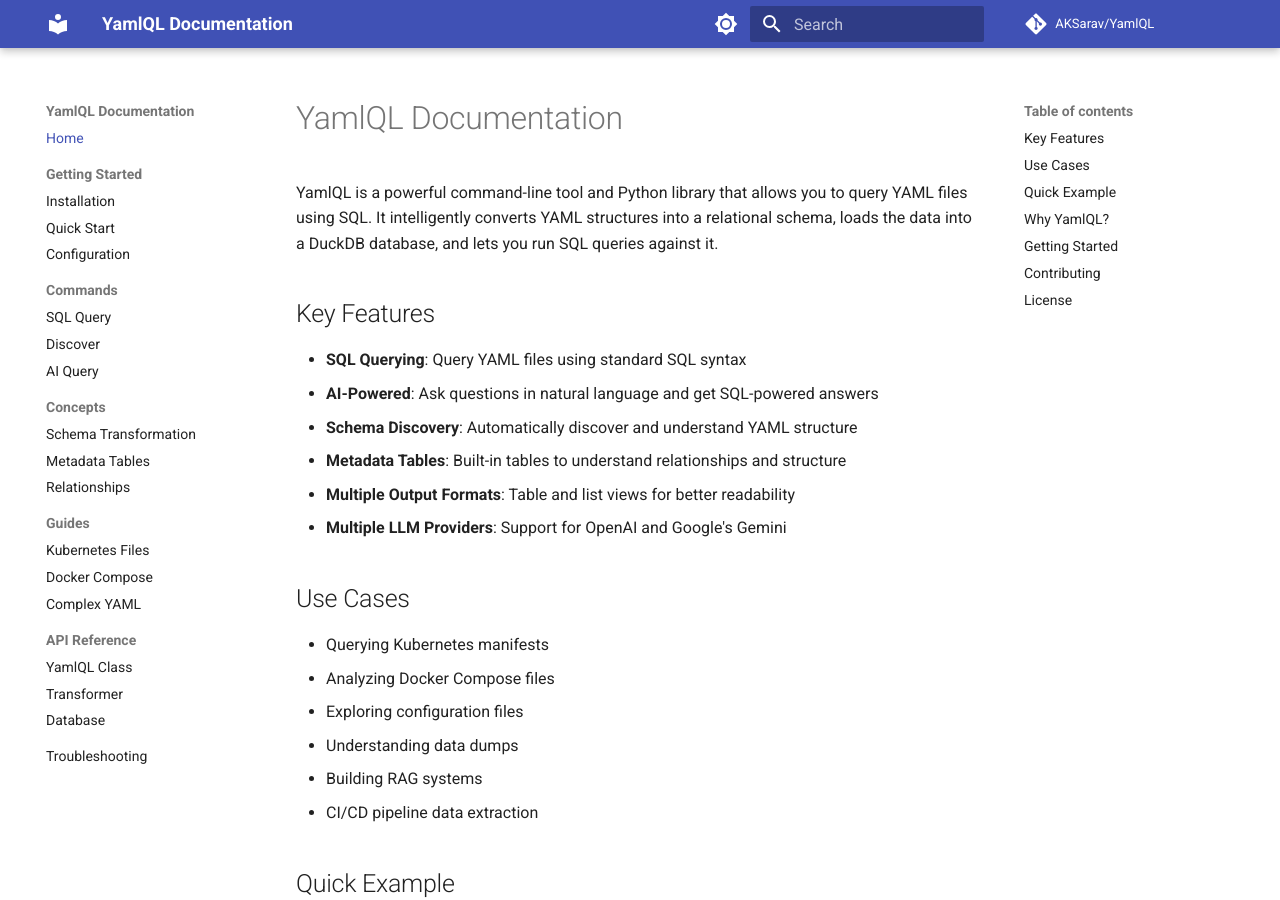
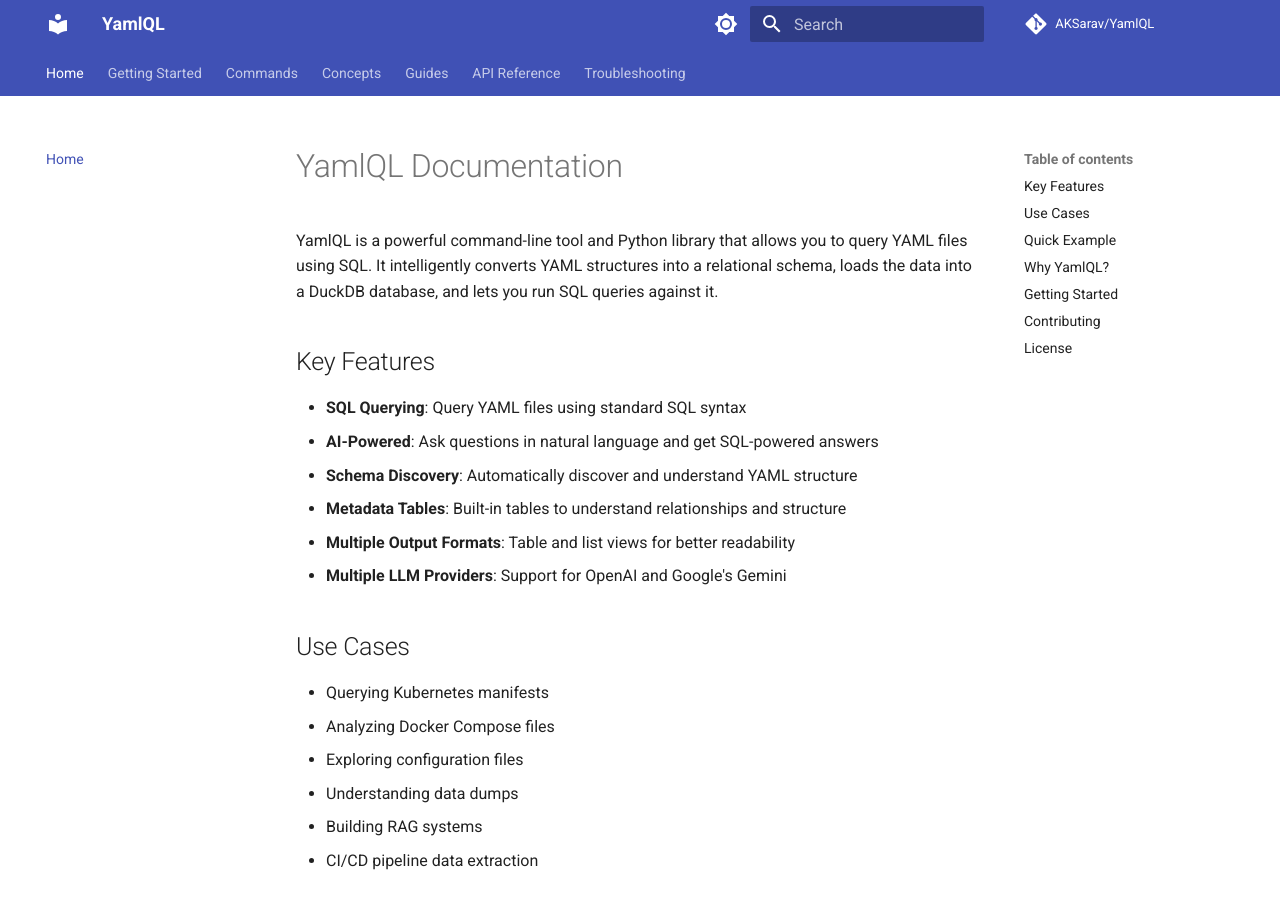
Before and after one commit to AKSarav/YamlQL, an MkDocs documentation site: the page built from docs/index.md, in a window 1280 px wide and 900 px high. Built offline with MkDocs 1.6.1 and Material for MkDocs 9.7.7, drawn with Linux system fonts in a browser that asks for light colours; comment, search, counter and statistics services are not loaded.

Commit message:
mkdocs changes for docs

```diff
--- a/mkdocs.yml
+++ b/mkdocs.yml
@@ -1,19 +1,16 @@
-site_name: YamlQL Documentation
-site_description: Documentation for YamlQL - Query YAML files with SQL
+site_name: YamlQL
+site_description: Query YAML files using SQL
 repo_url: https://github.com/AKSarav/YamlQL
 repo_name: AKSarav/YamlQL
 
 theme:
   name: material
   features:
-    - navigation.instant
-    - navigation.tracking
+    - navigation.tabs
     - navigation.sections
     - navigation.expand
-    - navigation.top
+    - search.suggest
     - search.highlight
-    - search.share
-    - search.suggest
   palette:
     - scheme: default
       primary: indigo
@@ -29,18 +26,18 @@
         name: Switch to light mode
 
 markdown_extensions:
-  - admonition
-  - pymdownx.details
-  - pymdownx.superfences
   - pymdownx.highlight:
       anchor_linenums: true
   - pymdownx.inlinehilite
   - pymdownx.snippets
+  - pymdownx.superfences
+  - admonition
+  - pymdownx.details
   - pymdownx.tabbed:
       alternate_style: true
   - tables
-  - toc:
-      permalink: true
+  - def_list
+  - attr_list
 
 nav:
   - Home: index.md
@@ -51,7 +48,7 @@
   - Commands:
     - SQL Query: commands/sql.md
     - Discover: commands/discover.md
-    - AI Query: commands/ai.md
+    - AI: commands/ai.md
   - Concepts:
     - Schema Transformation: concepts/schema-transformation.md
     - Metadata Tables: concepts/metadata-tables.md
@@ -62,6 +59,11 @@
     - Complex YAML: guides/complex-yaml.md
   - API Reference:
     - YamlQL Class: api/yamlql.md
-    - Transformer: api/transformer.md
-    - Database: api/database.md
+    - Transformer Class: api/transformer.md
+    - Database Class: api/database.md
   - Troubleshooting: troubleshooting.md
+
+plugins:
+  - search
+  - minify:
+      minify_html: true
```
Also changed, not shown: 1 other file.
